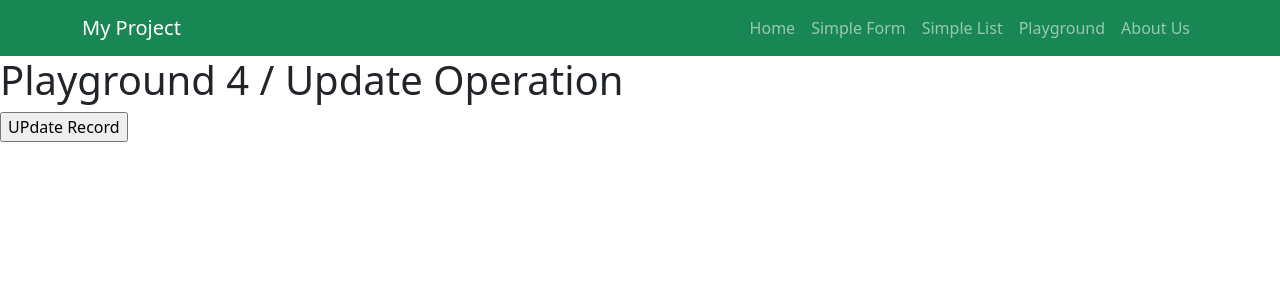
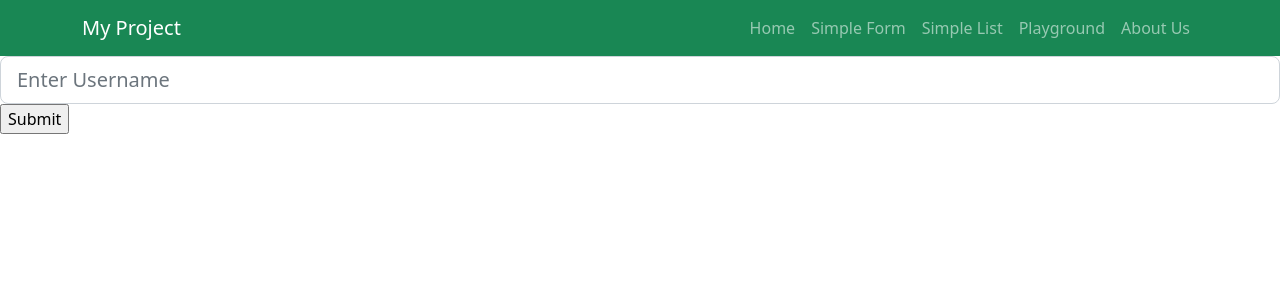
Before and after one commit to dac-22-mumbai/my-react-project, a React (Create React App) app: page /playground in a window 1280 px wide. Shown: the top 300 px of the page. Built offline with nearby package versions, Linux system fonts and the light colour scheme.

Commit message:
working with validation.

```diff
--- a/src/components/Playground.js
+++ b/src/components/Playground.js
@@ -1,10 +1,62 @@
 import axios from "axios";
+import { useRef } from "react";
 import { useEffect, useState } from "react";
 
 function Playground() {
   return (
     <div>
-      <Playground4 />
+      <Playground6 />
+    </div>
+  );
+}
+
+function Playground6() {
+  let ref1 = useRef();
+
+  const submitTheForm = (e) => {
+    e.preventDefault();
+    e.stopPropagation();
+
+    // dynamically adding the class
+    ref1.current.classList.add("was-validated");
+
+    if (!ref1.current.checkValidity()) {
+      return;
+    }
+
+    // ALL GOOD...
+    // API CALL....
+  };
+
+  return (
+    <div>
+      <form ref={ref1} className="needs-validation ">
+        <input
+          type="text"
+          className="form-control form-control-lg"
+          placeholder="Enter Username"
+          minLength="3"
+          required
+        />
+
+        <input type="button" value="Submit" onClick={submitTheForm} />
+      </form>
+    </div>
+  );
+}
+
+function Playground5() {
+  return (
+    <div>
+      <form className="needs-validation was-validated">
+        <input
+          type="text"
+          className="form-control form-control-lg"
+          placeholder="Enter Username"
+          minLength="3"
+          required
+        />
+      </form>
     </div>
   );
 }
```
